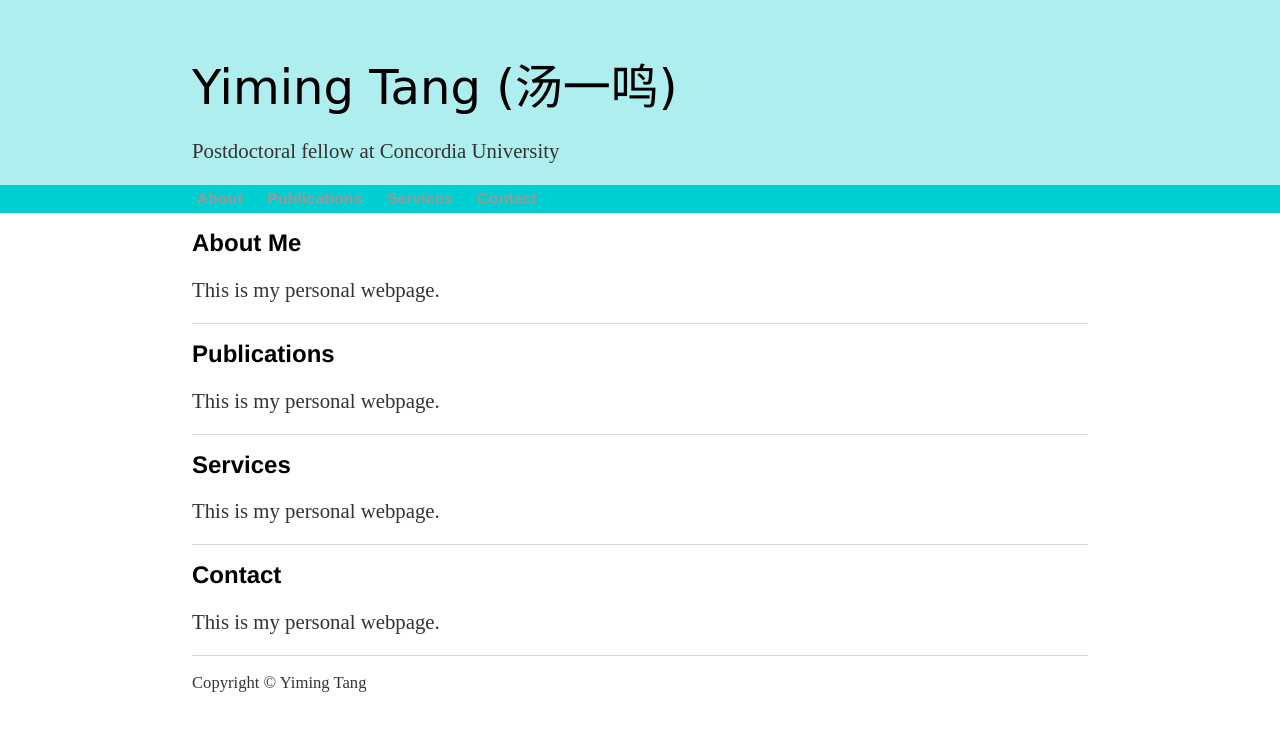
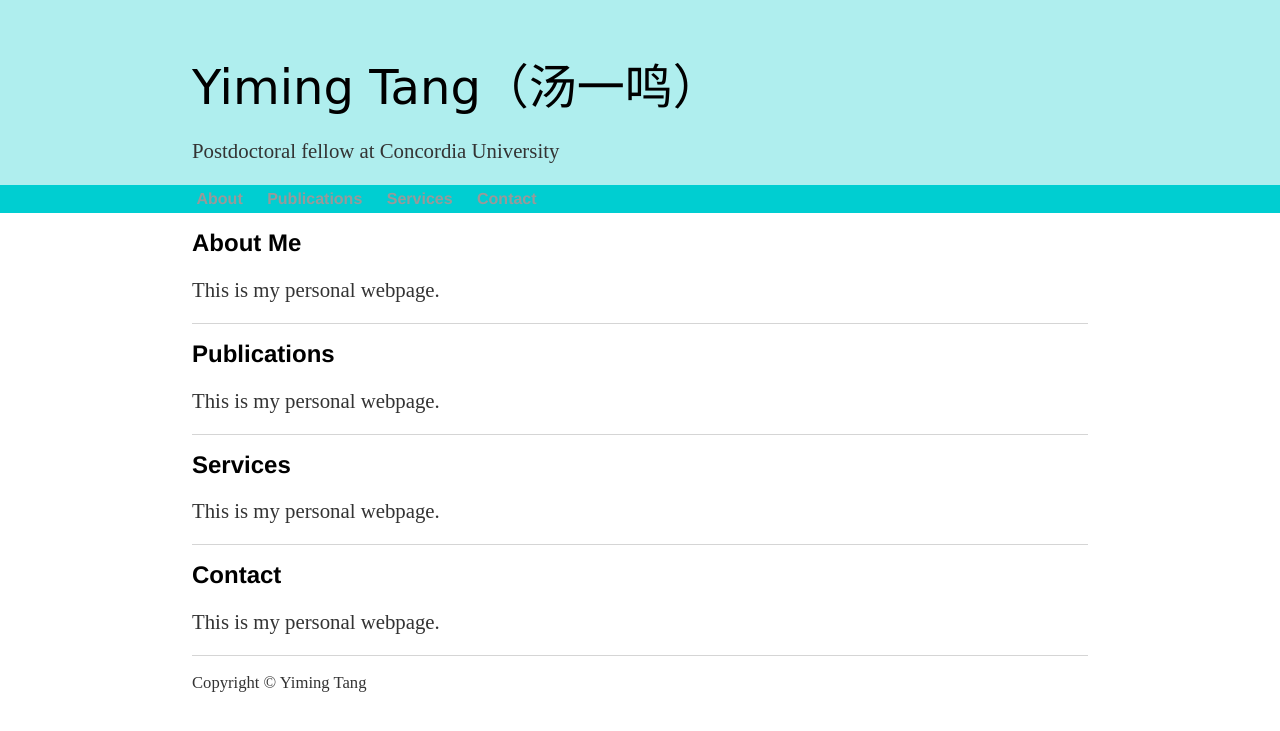
Before and after one commit to yiming-tang-cs/yiming-tang-cs.github.io, a Jekyll site: the page built from index.html, in a window 1280 px wide. Shown: the top 731 px of the page. Built offline with Jekyll 4.4.1, drawn with Linux system fonts in a browser that asks for light colours.

```diff
--- a/_layouts/default.html
+++ b/_layouts/default.html
@@ -10,7 +10,7 @@
 
 		<div class="title">
 			<div class="name">
-				<h0>Yiming Tang (汤一鸣)</h0>
+				<h0>Yiming Tang（汤一鸣）</h0>
 				<p>Postdoctoral fellow at Concordia University</p>
 			</div>
 		</div>
```
